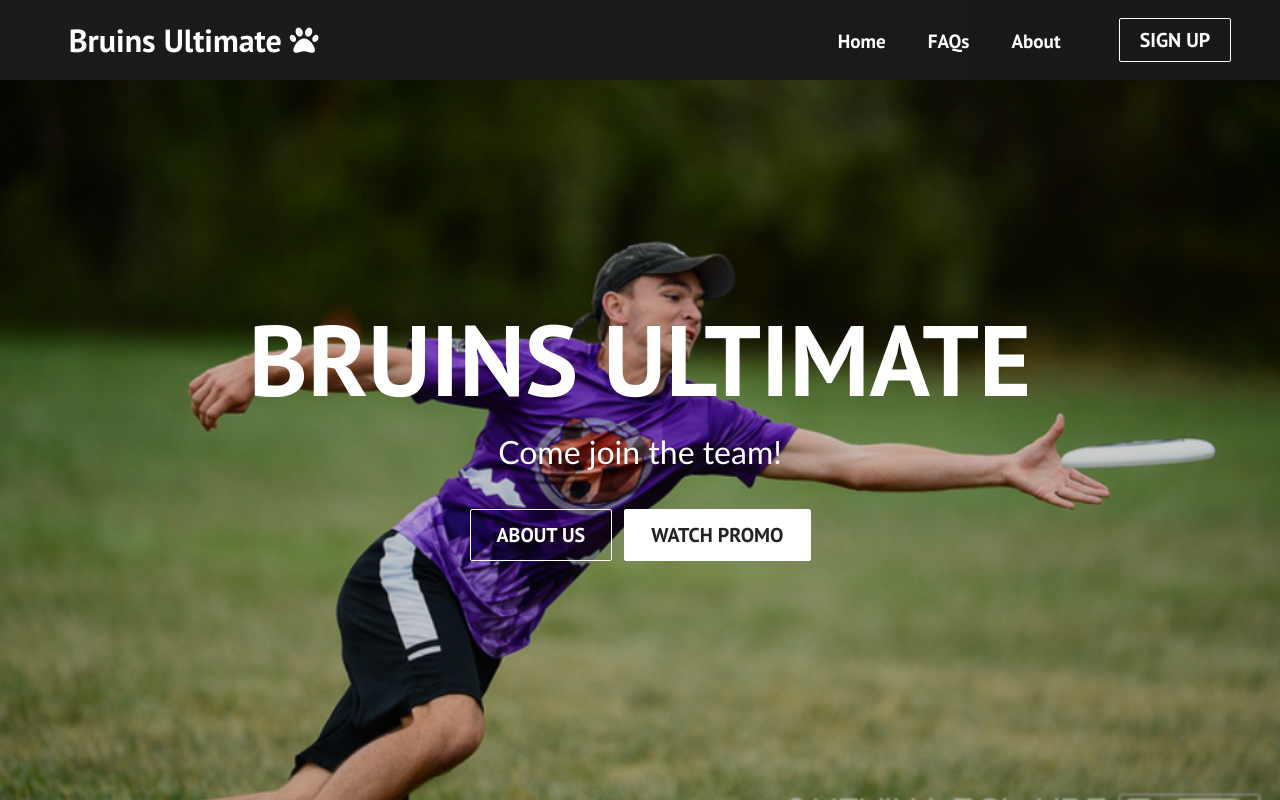
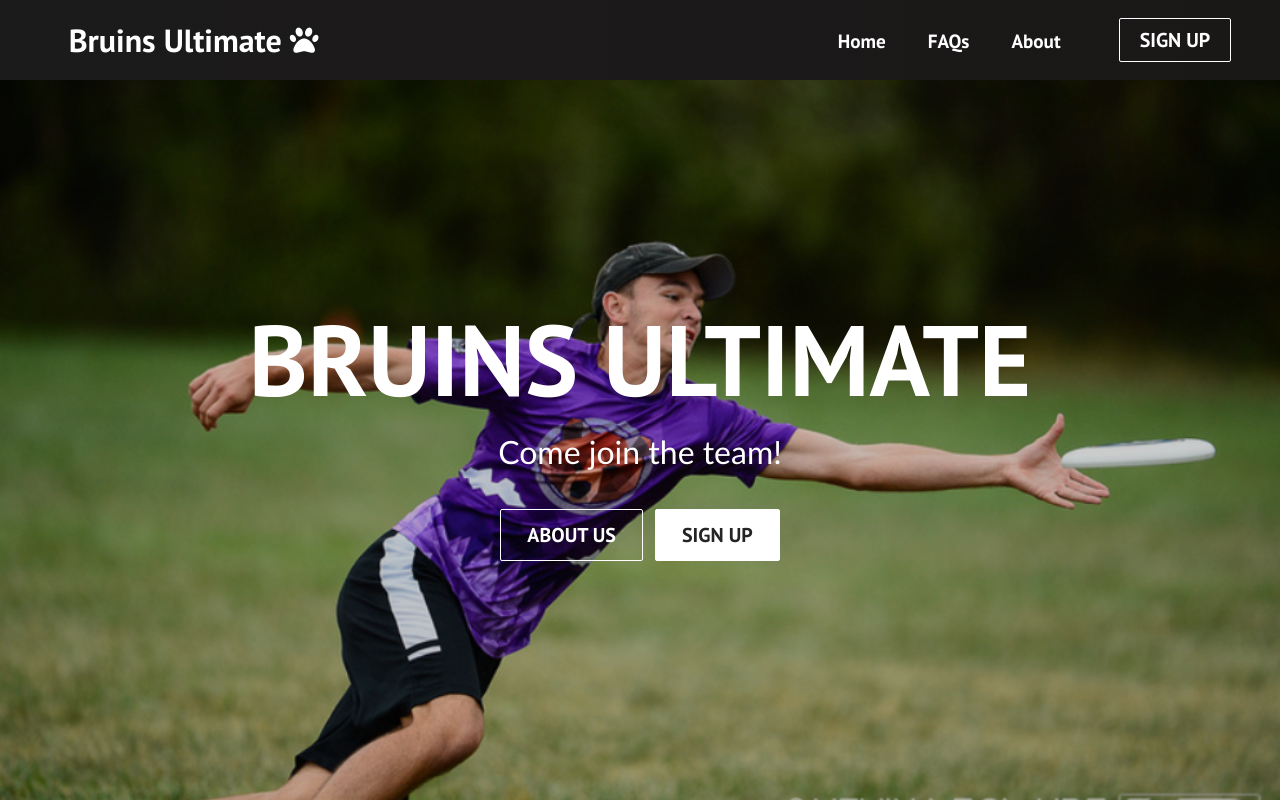
Before and after one commit to jacob-shade/bruins-ultimate, a React (Create React App) app: page / in a window 1280 px wide. Shown: the top 800 px of the page. Built offline with nearby package versions, Linux system fonts and the light colour scheme.

Commit message:
Update Hero Buttons

```diff
--- a/src/components/Button.js
+++ b/src/components/Button.js
@@ -19,8 +19,10 @@ export const Button = ({
 
   const checkButtonSize = SIZES.includes(buttonSize) ? buttonSize : SIZES[0];
 
+  const route = buttonStyle == "btn--primary" ? "/sign-up" : "/about"
+
   return(
-    <Link to='/sign-up' className='btn-mobile'>
+    <Link to={route} className='btn-mobile'>
       <button className={`btn ${checkButtonStyle} ${checkButtonSize}`}
       onClick={onClick}
       type={type}
--- a/src/components/HeroSection.js
+++ b/src/components/HeroSection.js
@@ -21,7 +21,7 @@ function HeroSection() {
           buttonStyle="btn--primary"
           buttonSize="btn--large"
         >
-          WATCH PROMO
+          SIGN UP
         </Button>
       </div>
     </div>
```
